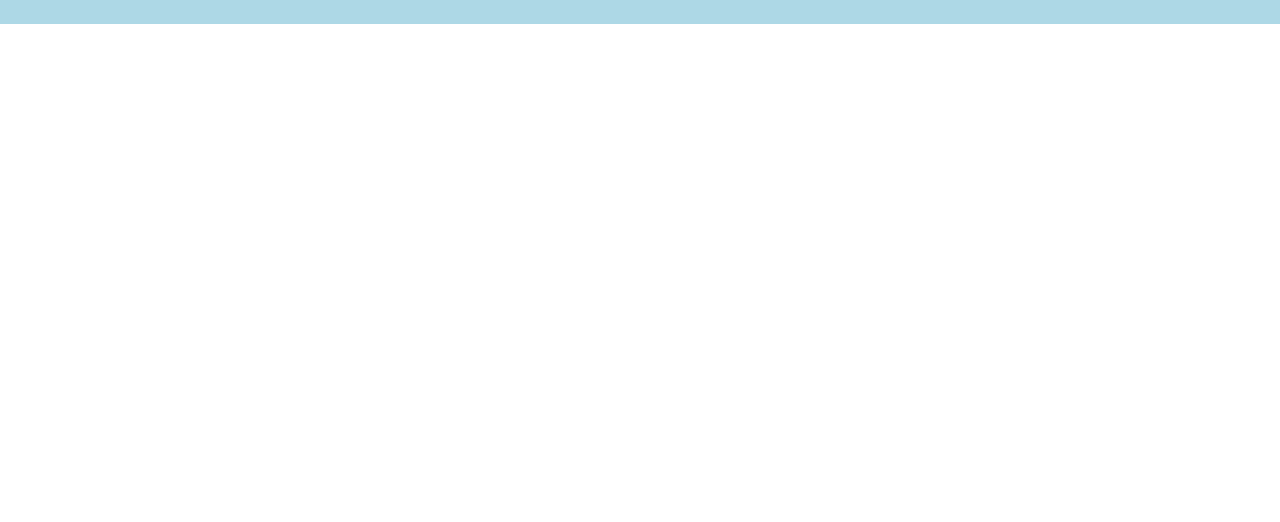
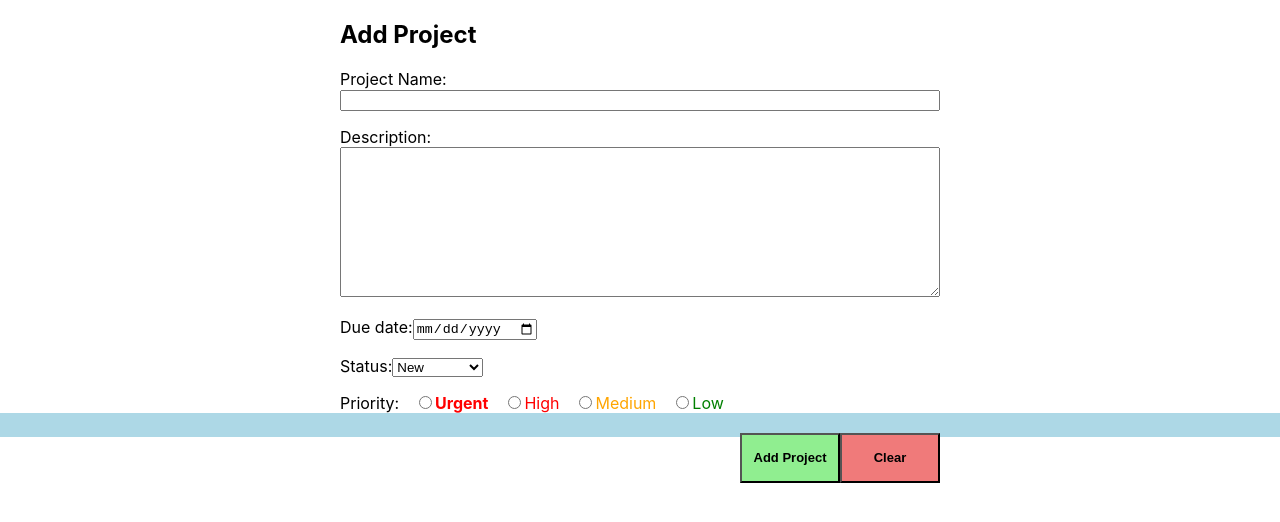
Before and after one commit to LZylstra/Project-Tracker-Client, a React (Create React App) app: page /edit/project/1 in a window 1280 px wide. Shown: the top 522 px of the page. Built offline with nearby package versions, Linux system fonts and the light colour scheme; no server answers; the HTML template or start-up script is replaced by a standard one.

Commit message:
can edit projects through form

```diff
--- a/src/AddProject/AddProject.css
+++ b/src/AddProject/AddProject.css
@@ -34,6 +34,7 @@ input[type=radio] {
     border-radius:0;
     font-weight:600;
     font-size:small;
+    float:right;
 }
 
 .add-button {
@@ -47,6 +48,9 @@ input[type=radio] {
 .urgent-priority {
     color:red;
     font-weight:700;
+}
+.error {
+    color:red;
 }
 
 .high-priority {
--- a/src/AddProject/AddProject.js
+++ b/src/AddProject/AddProject.js
@@ -1,30 +1,63 @@
 import React, { Component } from "react";
-import ApiContext from '../ApiContext';
+import ApiContext from "../ApiContext";
 import "./AddProject.css";
 
 class AddProject extends Component {
   static contextType = ApiContext;
-
   state = {
+    projectFields: {
       name: "",
       description: "",
       priority: "",
       dueDate: "",
+      status: "",
+    },
+    editMode: false,
+    error: "",
   };
+
+  componentDidMount() {
+    if (this.props.projectId) {
+      this.context.getProjectById(this.props.projectId)
+        .then((res) => {
+        this.setState({
+          projectFields: {
+            name: res.project_name,
+            description: res.description,
+            priority: res.priority,
+            dueDate: this.formatDateFromServer(res.duedate),
+            status: res.status,
+          },
+          editMode: true,
+        });
+      });
+    }
+  }
+
   clearForm = () => {
     this.setState({
+      projectFields: {
         name: "",
         description: "",
         priority: "",
         dueDate: "",
+        status:""
+      },
     });
   };
   handleChange = (event) => {
     const name = event.target.name;
     const value = event.target.value;
     this.setState({
+      projectFields: {
+        ...this.state.projectFields,
         [name]: value,
+      },
     });
+  };
+  formatDateFromServer = (str) => {
+    const end = str.indexOf("T");
+    return str.slice(0, end);
   };
 
   formatDate = (str) => {
@@ -34,19 +67,35 @@ class AddProject extends Component {
 
   handleSubmit = (event) => {
     event.preventDefault();
-    console.log(this.state);
+    if (this.props.projectId) {
+      this.context.editProject(
+        this.state.projectFields.name,
+        this.state.projectFields.description,
+        this.state.projectFields.priority,
+        this.state.projectFields.dueDate,
+        this.state.projectFields.status,
+        this.props.projectId
+      );
+      return;
+    }
+    this.context
+      .addProject(
+        this.state.projectFields.name,
+        this.state.projectFields.description,
+        this.state.projectFields.priority,
+        this.formatDate(this.state.projectFields.dueDate)
+      )
 
-    this.context.addProject(
-      this.state.name,
-      this.state.description,
-      this.state.priority,
-      this.formatDate(this.state.dueDate)
-    );
+
   };
   render() {
     return (
       <div className="form-container">
-        <h2>Add Project</h2>
+        <h2>{this.state.editMode ? "Edit Project" : "Add Project"}</h2>
+        {this.state.error && (
+          <p className="error">{this.state.error.message}</p>
+        )}
+
         <form onSubmit={this.handleSubmit}>
           <p className="input-container">
             <label htmlFor="name-input">Project Name:</label>
@@ -54,7 +103,7 @@ class AddProject extends Component {
               type="text"
               className="name-input"
               name="name"
-              value={this.state.name}
+              value={this.state.projectFields.name}
               onChange={this.handleChange}
             />
           </p>
@@ -64,7 +113,7 @@ class AddProject extends Component {
               name="description"
               className="description"
               onChange={this.handleChange}
-              value={this.state.description}
+              value={this.state.projectFields.description}
             />
           </p>
           <p className="input-container">
@@ -73,17 +122,33 @@ class AddProject extends Component {
               type="date"
               id="dueDate"
               name="dueDate"
-              value={this.state.dueDate}
+              value={this.state.projectFields.dueDate}
               onChange={this.handleChange}
             />
           </p>
+          {this.props.projectId && (
+            <p className="input-container">
+              <label htmlFor="status">Status:</label>
+              <select
+                onChange={this.handleChange}
+                value={this.state.projectFields.status}
+                name="status"
+                id="status"
+              >
+                <option value="New">New</option>
+                <option value="In Progress">In Progress</option>
+                <option value="On Hold">On Hold</option>
+                <option value="Closed">Closed</option>
+              </select>
+            </p>
+          )}
           <div className="input-container">
             <label htmlFor="priority"> Priority:</label>
             <input
               type="radio"
               onChange={this.handleChange}
               name="priority"
-              checked={this.state.priority === "Urgent"}
+              checked={this.state.projectFields.priority === "Urgent"}
               value="Urgent"
             />
 
@@ -92,7 +157,7 @@ class AddProject extends Component {
               type="radio"
               onChange={this.handleChange}
               name="priority"
-              checked={this.state.priority === "High"}
+              checked={this.state.projectFields.priority === "High"}
               value="High"
             />
             <label className="high-priority">High</label>
@@ -101,7 +166,7 @@ class AddProject extends Component {
               type="radio"
               onChange={this.handleChange}
               name="priority"
-              checked={this.state.priority === "Medium"}
+              checked={this.state.projectFields.priority === "Medium"}
               value="Medium"
             />
             <label className="medium-priority">Medium</label>
@@ -109,7 +174,7 @@ class AddProject extends Component {
               type="radio"
               onChange={this.handleChange}
               name="priority"
-              checked={this.state.priority === "Low"}
+              checked={this.state.projectFields.priority === "Low"}
               value="Low"
             />
 
@@ -118,9 +183,9 @@ class AddProject extends Component {
 
           <div className="button-container">
             <button className="add-button" type="submit">
-              Add Project
+             {this.state.editMode? "Edit Project" : "Add Project"}
             </button>
-            <button className="clear-button" onClick={this.clearForm}>
+            <button type="button" className="clear-button" onClick={() => this.clearForm()}>
               Clear
             </button>
           </div>
--- a/src/App/App.js
+++ b/src/App/App.js
@@ -134,6 +134,7 @@ class App extends Component {
       )
       .catch((res) => this.setState({ apiError: res.error }));
   };
+
   addProject = (project_name, description, priority, duedate) => {
     const options = config.getOptions("post");
     const url = `${config.API}/api/projects/c/${this.state.companyId}`;
@@ -142,8 +143,7 @@ class App extends Component {
       description,
       priority,
       dateadded: new Date(),
-       duedate
-
+      duedate,
     });
     return fetch(url, options)
       .then((res) => {
@@ -158,7 +158,45 @@ class App extends Component {
         })
       )
       .catch((res) => this.setState({ apiError: res.error }));
+  };
+  getProjectById = (id) => {
+    const options = config.getOptions("get");
+    const url = `${config.API}/api/projects/${id}`;
+    return fetch(url, options)
+      .then((res) => {
+        if (!res.ok) {
+          return res.json().then((e) => Promise.reject(e));
         }
+        return res.json();
+      })
+      .catch((res) => this.setState({ apiError: res.error }));
+  };
+
+  editProject = (project_name, description, priority, duedate, status, id) => {
+    const options = config.getOptions("patch");
+    const url = `${config.API}/api/projects/${id}`;
+    options.body = JSON.stringify({
+      project_name,
+      description,
+      priority,
+      duedate,
+      status,
+    });
+    console.log(options.body);
+    return fetch(url, options)
+      .then((res) => {
+        if (!res.ok) {
+          return res.json().then((e) => Promise.reject(e));
+        }
+        return res.json();
+      })
+      .then((project) =>
+        this.setState({
+          projects: [...this.state.projects, project],
+        })
+      )
+      .catch((res) => this.setState({ apiError: res.error }));
+  };
 
   //Get state functions
 
@@ -202,8 +240,10 @@ class App extends Component {
       addCompany: this.addCompany,
       extractPayload: this.extractPayload,
       getProjectsByCompanyId: this.getProjectsByCompanyId,
-      addProject:this.addProject,
-      showApiError:this.showApiError
+      addProject: this.addProject,
+      editProject: this.editProject,
+      getProjectById: this.getProjectById,
+      showApiError: this.showApiError,
     };
 
     return (
@@ -217,6 +257,12 @@ class App extends Component {
           <Route exact path="tasks/:taskId" component={TaskPage} />
           <Route exact path="/AddTask" component={AddTask} />
           <Route exact path="/AddProject" component={AddProject} />
+          <Route
+            path="/edit/project/:project_id"
+            render={({ match }) => (
+              <AddProject projectId={match.params.project_id} />
+            )}
+          />
           <footer />
         </div>
       </ApiContext.Provider>
--- a/src/config.js
+++ b/src/config.js
@@ -1,5 +1,5 @@
 export default {
-    API: process.env.REACT_APP_API_ENDPOINT,
+    API: 'http://localhost:8000',
     getOptions: method => {
         return JSON.parse(JSON.stringify({
 			method: method.toUpperCase(),
```
Also changed, not shown: src/Task/Task.js (+7 -8 lines). Lines whose indentation alone changed are shown as unchanged.
